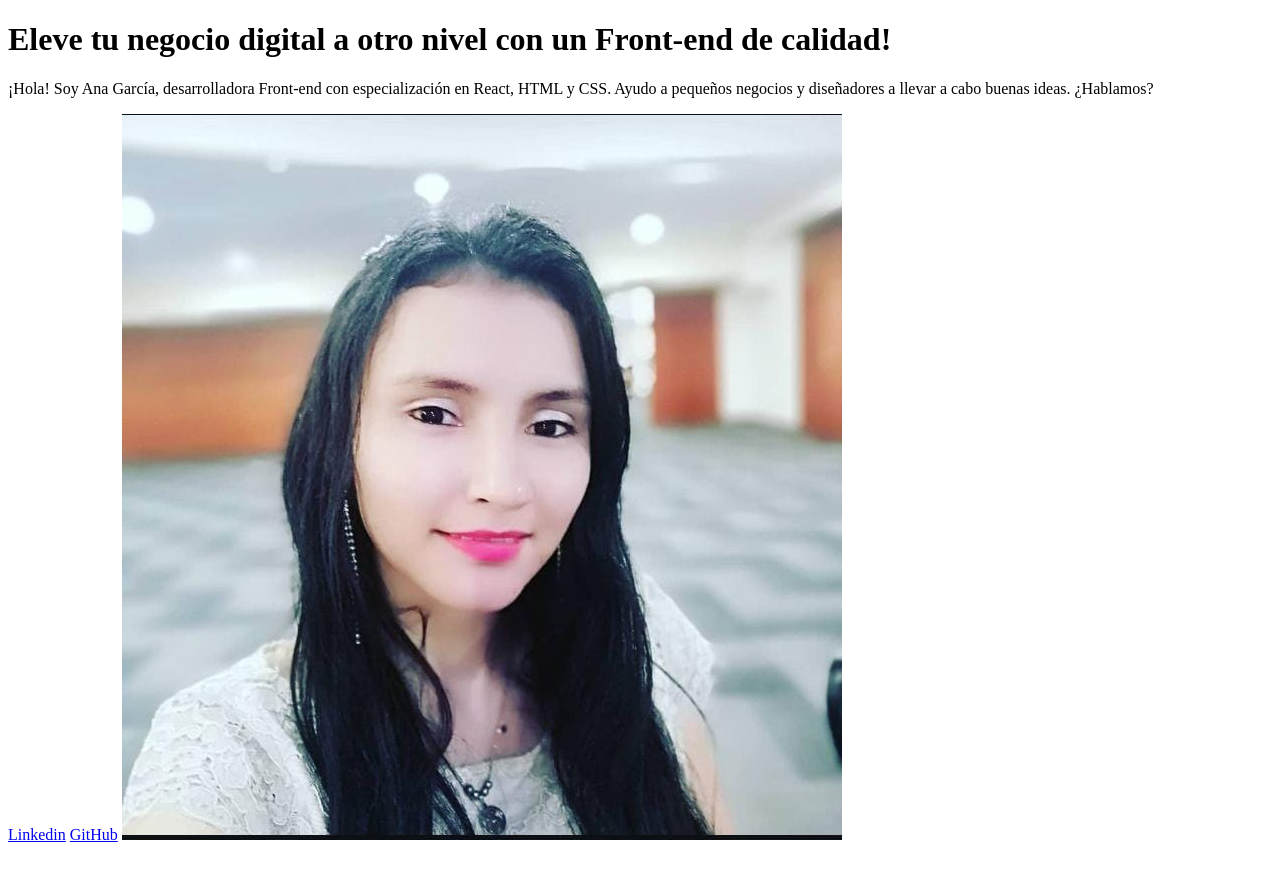
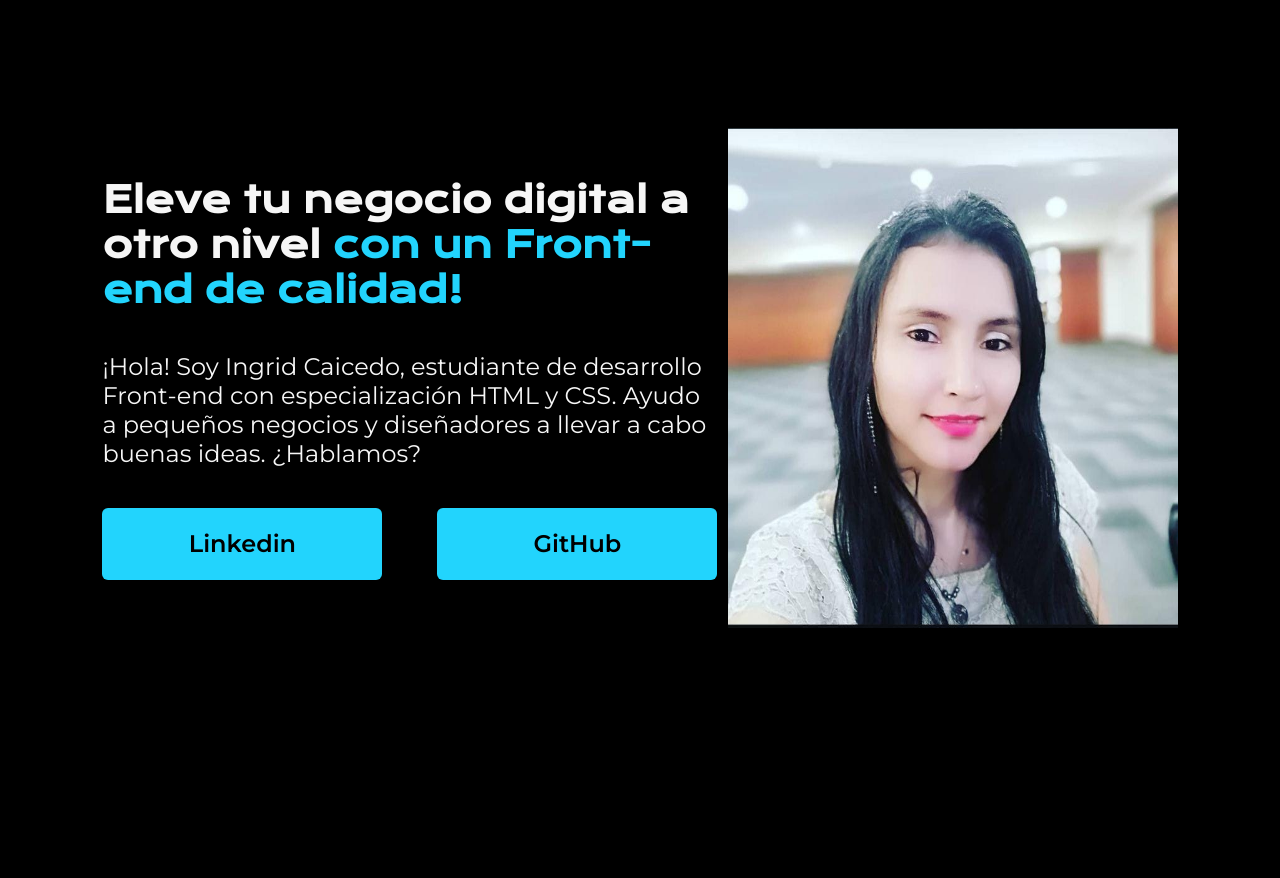
Before and after one commit to JuliethCaicedo/Proyecto_HTML_CSS, a plain HTML site: page index.html in a window 1280 px wide. Drawn offline with nearby package versions, Linux system fonts and the light colour scheme.

Commit message:
Solucion curso 8 de alura

```diff
--- a/index.html
+++ b/index.html
@@ -4,20 +4,25 @@
     <meta charset="UTF-8">
     <meta name="viewport" content="width=device-width, initial-scale=1.0">
     <title>Portafoleo</title>
+    <link rel="stylesheet" href="style.css">
 </head>
 <body>
     <header></header>
-    <main>
-        <h1>
-            Eleve tu negocio digital a otro nivel <strong>con un Front-end de calidad!</strong>
-        </h1>
-        <p>
-            ¡Hola! Soy Ana García, desarrolladora Front-end con especialización en React,
-            HTML y CSS. Ayudo a pequeños negocios y diseñadores a llevar a cabo buenas ideas.
-            ¿Hablamos?
-        </p>
-        <a href="www.linkedin.com/in/julieth-caicedo">Linkedin</a>
-        <a href="https://github.com/JuliethCaicedo">GitHub</a>
+    <main class="presentacion">
+        <section class="presentacion__contenido">
+            <h1 class="presentacion__contenido__titulo">
+                Eleve tu negocio digital a otro nivel <strong class="tiulo-resaltado">con un Front-end de calidad!</strong>
+            </h1>
+            <p class="presentacion__contenido__texto">
+                ¡Hola! Soy Ingrid Caicedo, estudiante de desarrollo Front-end con especialización
+                HTML y CSS. Ayudo a pequeños negocios y diseñadores a llevar a cabo buenas ideas.
+                ¿Hablamos?
+            </p>
+            <div class="presentacion__enlaces">
+            <a class="presentacion__enlaces__links" href="https://www.linkedin.com/in/julieth-caicedo/">Linkedin</a>
+            <a class="presentacion__enlaces__links" href="https://github.com/JuliethCaicedo">GitHub</a>
+            </div>
+        </section>
         <img src="media/IMG-20240622-WA0079.jpg" alt="Imagen de Ingrid Caicedo">
     </main>
     <footer>
--- a/style.css
+++ b/style.css
@@ -1,8 +1,66 @@
-body{
-    background: #000000;
-    color: #F6F6F6;
+@import url('https://fonts.googleapis.com/css2?family=Krona+One&family=Montserrat:ital,wght@0,100..900;1,100..900&display=swap');
+
+*{
+    padding: 0;
+    margin: 0;
 }
 
-strong{
-    color: #22D4FD;
+
+body {
+    background: #000;
+    color: #F6F6F6;
+    height: 100vh;
+    box-sizing: border-box;
 }
+
+.tiulo-resaltado{
+color: #22D4FD;
+}
+
+.presentacion{
+    display: flex;
+    align-items: center;
+    margin: 10% 8%;
+    justify-content: space-between;
+}
+
+.presentacion__contenido{
+    width: 615px;
+    display: flex;
+    flex-direction: column;
+    gap: 40px;
+}
+
+.presentacion__contenido__titulo{
+    font-family: "Krona One", sans-serif;
+    font-size: 36px;
+}
+
+.presentacion__contenido__texto{
+    font-family: "Montserrat", sans-serif;
+    font-size: 24px;
+}
+
+.presentacion__enlaces{
+    display: flex;
+    justify-content: space-between  ;
+}
+
+.presentacion__enlaces__links{
+    width: 280px;
+    background: #22D4FD;
+    text-align: center;
+    padding: 21.5px 0;
+    border-radius: 6px;
+    font-family: "Montserrat", sans-serif;
+    font-size: 24px;
+    font-weight: 600;
+    text-decoration: none;
+    color: #000000;
+}
+
+img{
+    width: 450px;
+    height: 500px;
+
+}
```
